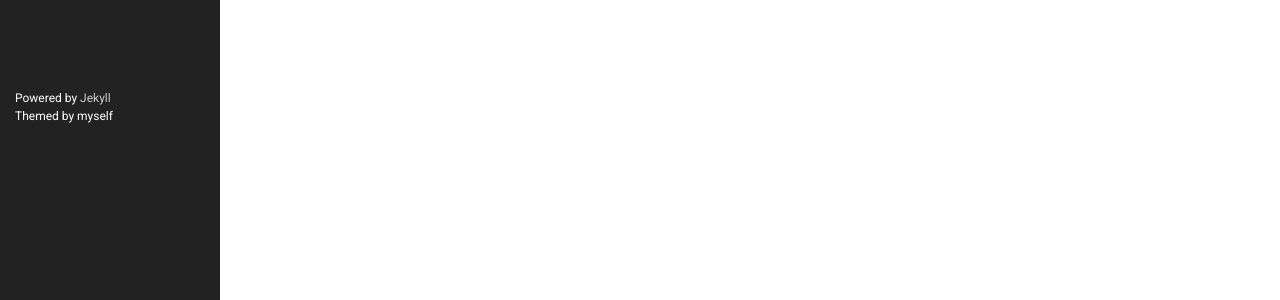
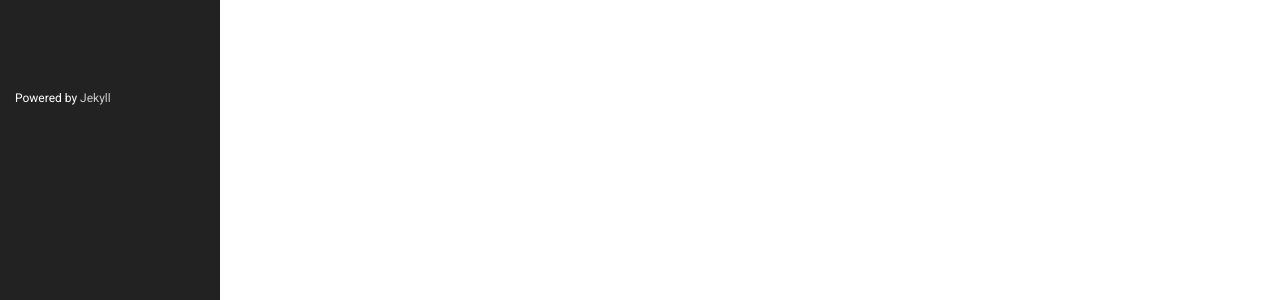
Before and after one commit to ejjoo/ejjoo.github.io, a Jekyll site: the page built from index.markdown, in a window 1280 px wide. Shown: the part 437-737 px from the top of the page. Built offline with Jekyll 4.4.1, drawn with Linux system fonts in a browser that asks for light colours.

Commit message:
remove themed by in sidebar

```diff
--- a/_includes/sidebar.html
+++ b/_includes/sidebar.html
@@ -49,5 +49,4 @@
 
 <div class="sidebar-item sidebar-footer">
 	<p>Powered by <a href="https://github.com/jekyll/jekyll">Jekyll</a></p>
-	<p>Themed by myself</p>
 </div>
```
